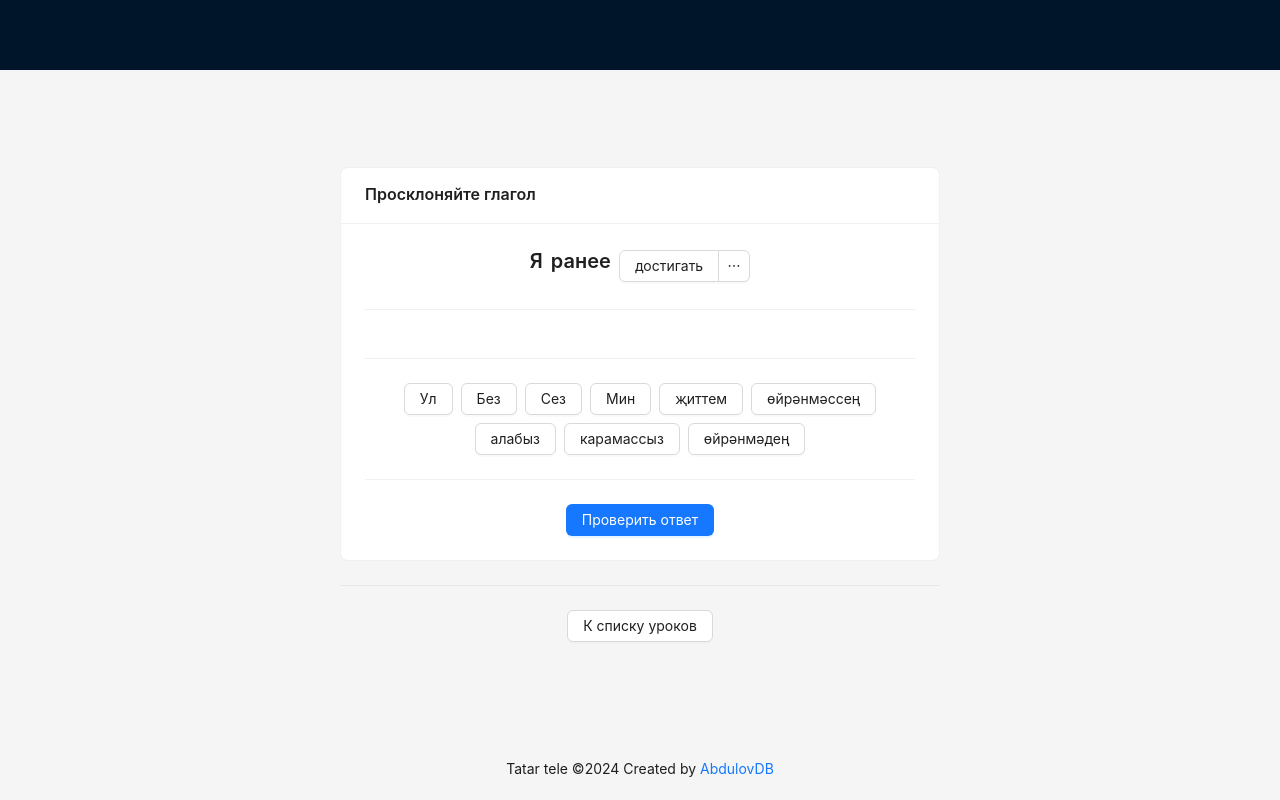
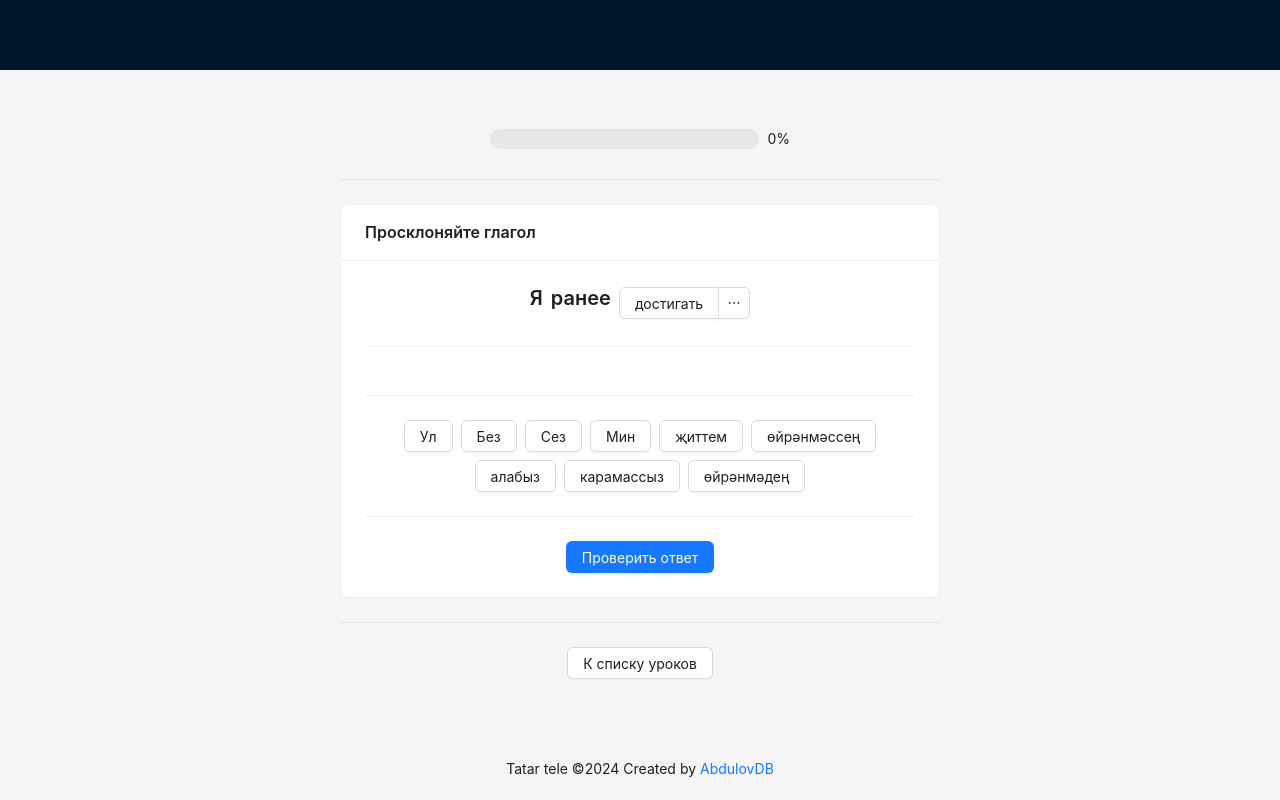
Before and after one commit to DaniilAbdulov/tatar-tele, a React (Create React App) app: page /first in a window 1280 px wide. Built offline with nearby package versions, Linux system fonts and the light colour scheme.

Commit message:
linear proggress

```diff
--- a/src/components/shared/Lesson/LessonView.jsx
+++ b/src/components/shared/Lesson/LessonView.jsx
@@ -1,8 +1,9 @@
 import React from 'react';
 import {Content} from './Content';
-import {Button, Card, Divider, Flex} from 'antd';
+import {Button, Card, Divider, Flex, Space} from 'antd';
 import {NavLink} from 'react-router-dom';
 import {Message} from '../Message';
+import { LinearProgress } from '../LinearProgress';
 
 export const LessonView = ({title, store}) => (
   <Flex
@@ -10,6 +11,8 @@ export const LessonView = ({title, store}) => (
     align="center"
     style={{maxWidth: '600px', margin: '10px'}}
   >
+    <LinearProgress/>
+    <Divider />
     <Card title={title || ''}>
       <Content store={store} />
     </Card>
--- a/src/components/shared/LessonEnd.jsx
+++ b/src/components/shared/LessonEnd.jsx
@@ -2,19 +2,23 @@
 import { Modal, Result } from "antd";
 import { observer } from "mobx-react-lite";
 import { progressStore } from "../../stores/components/ProgressStore";
+import { useNavigate } from "react-router";
+
 
 export const LessonEnd = observer(() => {
-  //const showModal = progressStore.lessonIsDone;
-  const showModal = false;
+  const showModal = progressStore.lessonIsDone;
 
+  const navigate = useNavigate();
 
   const okHandler = () => {
-    //progressStore.resetStore();
+    progressStore.resetStore();
   };
 
   const cancelHandler = () => {
-    console.log(`Переход к списку уроков`)
+    navigate('/')
+    progressStore.resetStore();
   }
+
 
   return (
     <>
@@ -25,11 +29,12 @@ export const LessonEnd = observer(() => {
         onCancel={() => cancelHandler()}
         cancelText='К списку уроков'
         okText='Повторить'
+        closable={false}
       >
   <Result
     status="success"
-    title="Successfully Purchased Cloud Server ECS!"
-    subTitle="Order number: 2017182818828182881 Cloud server configuration takes 1-5 minutes, please wait."
+    title="Поздравляем! Вы прошли данный урок!"
+    subTitle="Можете вернуться к списку уроков или же повторить данный урок"
   />
       </Modal>
     </>
--- /dev/null
+++ b/src/components/shared/LinearProgress.jsx
@@ -0,0 +1,15 @@
+import { Flex, Progress } from "antd";
+import { observer } from "mobx-react-lite";
+import { progressStore } from "../../stores/components/ProgressStore";
+
+export const LinearProgress = observer(() => {
+    const progressPercent = progressStore?.percent;
+
+return (
+<Flex vertical gap="middle">
+<Flex vertical gap="small" style={{ width: 300 }}>
+<Progress percent={progressPercent} size={[300, 20]} />
+</Flex>
+</Flex>
+);
+});
--- a/src/data/index.js
+++ b/src/data/index.js
@@ -23,6 +23,7 @@ import {
   ALOT,
   SOUND,
   RUSSIAN_CASES_PART,
+  COUNT_FOR_LESSON_DONE
 } from './shared/index.js';
 
 import {VERBS} from './FirstLesson/verbs.js';
@@ -61,5 +62,6 @@ export {
   NOUNS_ALOT_PART,
   SOUND,
   NOUNS_AFFILIATION_PART,
-  RUSSIAN_CASES_PART
+  RUSSIAN_CASES_PART,
+  COUNT_FOR_LESSON_DONE
 };
--- a/src/data/shared/index.js
+++ b/src/data/shared/index.js
@@ -7,6 +7,8 @@ export const GENERAL = {
   YOUBIG: 5,
   THEY: 6,
 };
+
+export const COUNT_FOR_LESSON_DONE = 5;
 
 export const PART_SPEACH = {
   NOUN: 1, //Существительное
--- a/src/routes/index.jsx
+++ b/src/routes/index.jsx
@@ -6,7 +6,7 @@ import {SecondLessonWrapper} from '../components/SecondLesson';
 
 export const Router = () => {
   //const isAuth = true;
-  //const navigate = useNavigate();
+
 
   // useEffect(() => {
   //     if (isAuth) {
--- a/src/stores/components/ProgressStore.js
+++ b/src/stores/components/ProgressStore.js
@@ -1,7 +1,11 @@
 import {makeAutoObservable} from 'mobx';
+import { COUNT_FOR_LESSON_DONE } from '../../data/index.js';
 
 class ProgressStore {
   result = '';
+  lessonIsDone = false;
+  countOfTrueAnswers = 0;
+  percent = 0;
 
   constructor() {
     makeAutoObservable(this);
@@ -11,8 +15,35 @@ class ProgressStore {
     this.result = value;
   };
 
+  resetStore = () => {
+    this.result = '';
+    this.lessonIsDone = false;
+    this.countOfTrueAnswers = 0;
+    this.percent = 0;
+  }
+
+  checkDoneLesson = () => {
+    if (COUNT_FOR_LESSON_DONE === this.countOfTrueAnswers) {
+      setTimeout(()=>{
+        this.lessonIsDone = true;
+      },1500)
+    }
+  }
+
+  ingreeCountOfTrueTask = () => {
+    this.countOfTrueAnswers += 1;
+
+    const percentFloat = this.countOfTrueAnswers/COUNT_FOR_LESSON_DONE;
+    const percent = Math.round(percentFloat * 100);
+    this.percent = percent;
+
+    this.checkDoneLesson();
+
+  }
+
   handleSuccess = () => {
-    this.setResult('success');
+    //this.setResult('success');
+    this.ingreeCountOfTrueTask();
   };
 
   handleError = () => {
```
Also changed, not shown: 1 other file (tests, documents, lock files or other folders).
